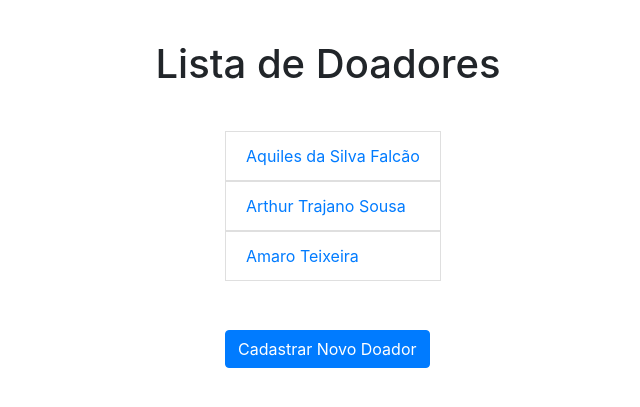
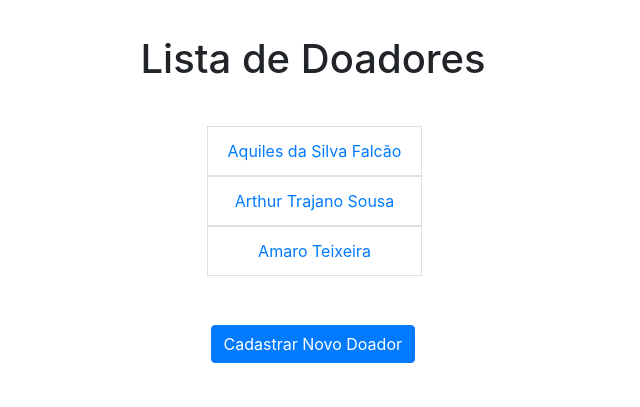
Before and after one commit to aquilesfalcaoo/hema-app, a Django app: page / in a window 1280 px wide. Shown: the top 407 px of the page, without its empty margins (327-967 px from the left). Run offline with Django 3.2, Linux system fonts and the light colour scheme; data comes from the database, SQL or seed files in the repository.

Commit message:
container alinhado

```diff
--- a/doacaodesangue/static/css/doador.css
+++ b/doacaodesangue/static/css/doador.css
@@ -1,14 +1,22 @@
 h1 {
   text-align: center;
   padding-bottom: 35px;
-  padding-left: 30px;
-  padding-top: 40px;
+  padding-top: 35px;
 }
 
 ul {
   margin: 0 auto;
 }
 
+li {
+  margin-left: -37px;
+}
+
 a {
   margin-top: 25px;
+  text-align: center;
 }
+
+.btn {
+  margin-left: -33px;
+}
--- a/doacaodesangue/templates/doador.html
+++ b/doacaodesangue/templates/doador.html
@@ -23,7 +23,9 @@
     ></script>
   </head>
   <body>
-    <h1>Lista de Doadores</h1>
+    <div class="titulo">
+      <h1>Lista de Doadores</h1>
+    </div>
     <div class="container">
       <div class="col-12">
         <div class="row">
```
Also changed, not shown: db.sqlite3.
